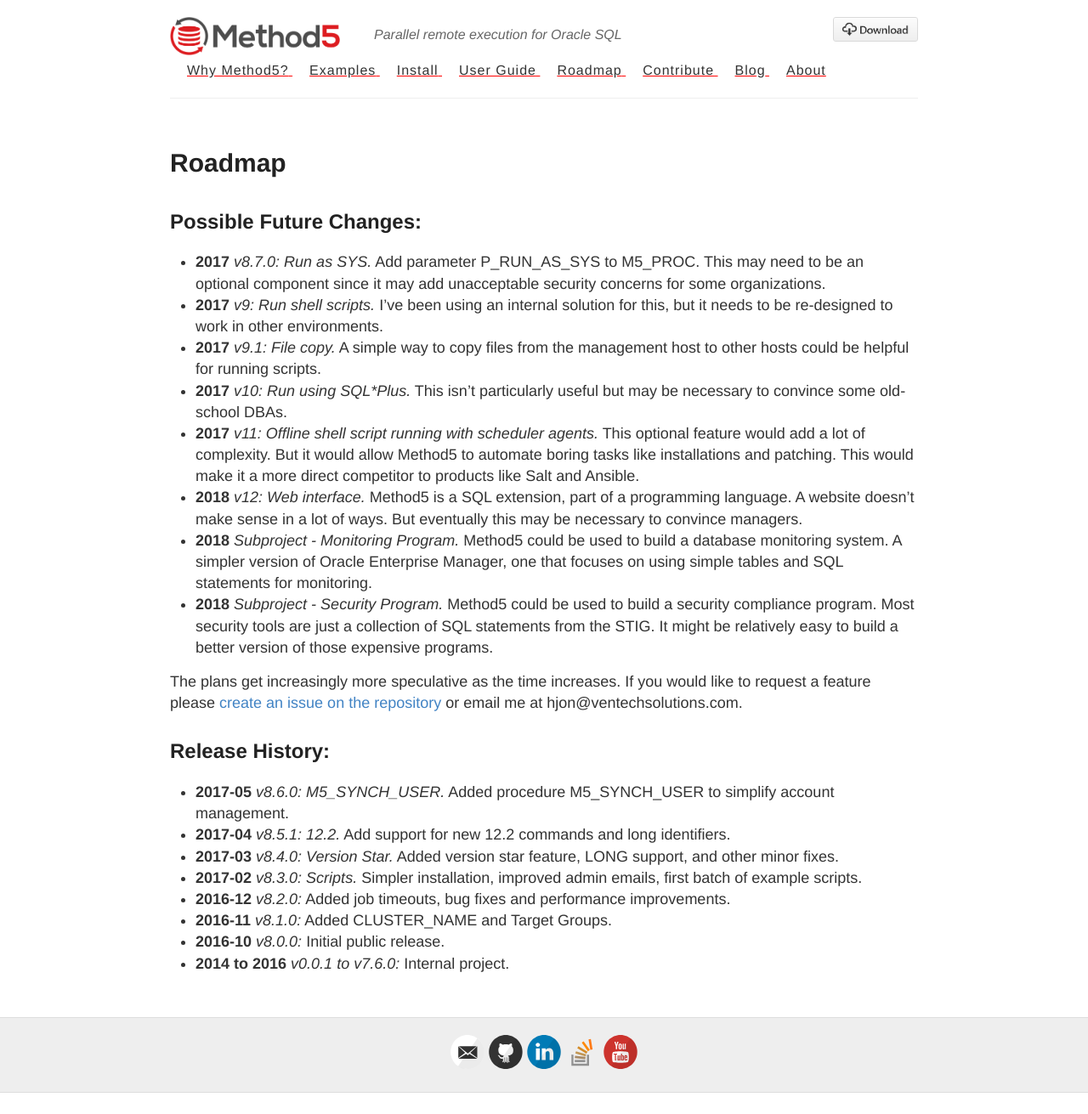
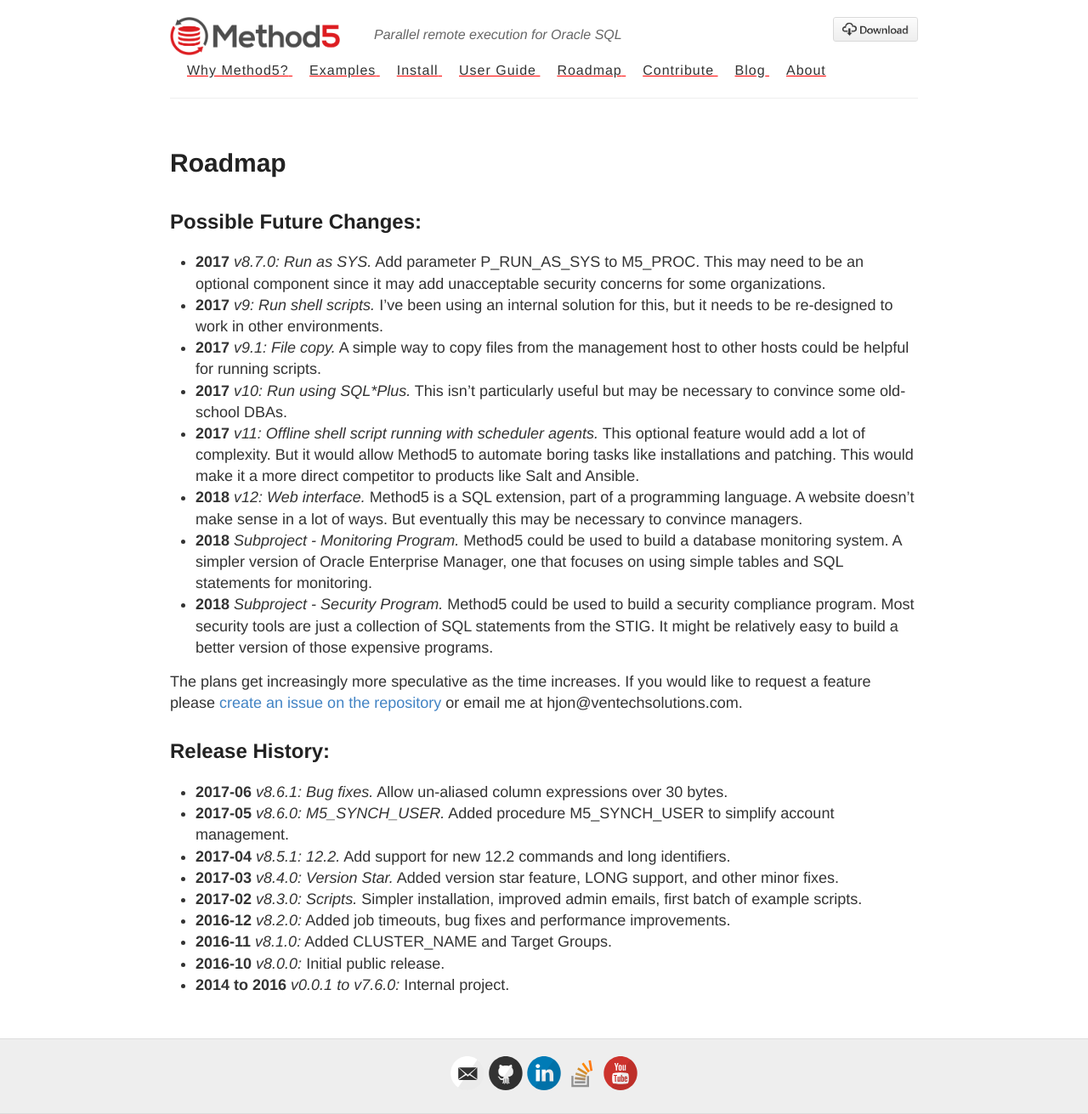
Before and after one commit to method5/method5.github.io, a Jekyll site: the page built from roadmap.md, in a window 1280 px wide. Shown: the whole page at 85% size. Built offline with Jekyll 4.4.1, drawn with Linux system fonts in a browser that asks for light colours; before the commit the page ends 1286 px from its top, so only the background shows below that.

Commit message:
Update roadmap.md

```diff
--- a/roadmap.md
+++ b/roadmap.md
@@ -21,6 +21,7 @@ The plans get increasingly more speculative as the time increases.  If you would
 Release History:
 ----------------
 
+* **2017-06** _v8.6.1: Bug fixes._  Allow un-aliased column expressions over 30 bytes.
 * **2017-05** _v8.6.0: M5_SYNCH_USER._  Added procedure M5_SYNCH_USER to simplify account management.
 * **2017-04** _v8.5.1: 12.2._  Add support for new 12.2 commands and long identifiers.
 * **2017-03** _v8.4.0: Version Star._  Added version star feature, LONG support, and other minor fixes.
```
